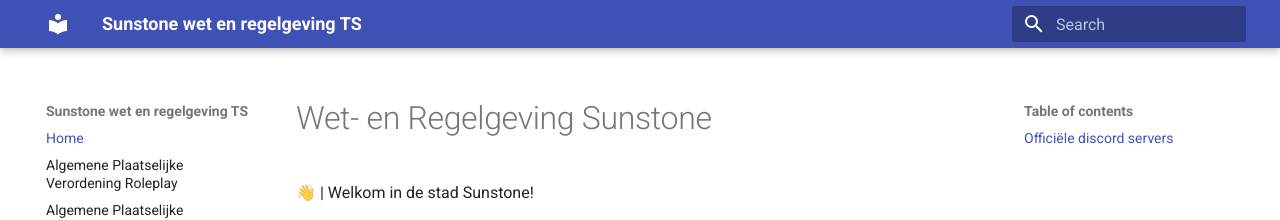
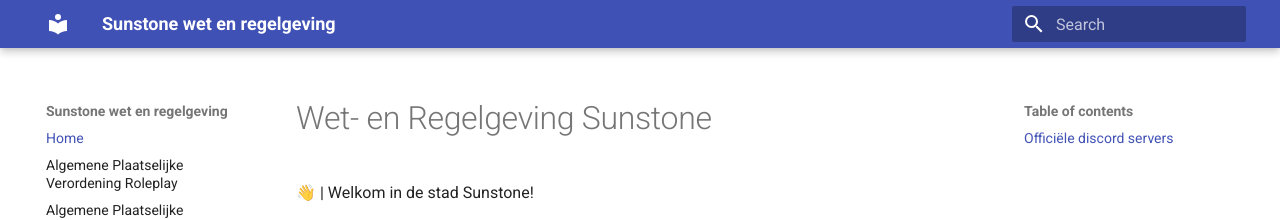
Before and after one commit to mickjoel/wetboek.sunstone, an MkDocs documentation site: the page built from docs/index.md, in a window 1280 px wide. Shown: the top 220 px of the page. Built offline with MkDocs 1.6.1 and Material for MkDocs 9.7.7, drawn with Linux system fonts in a browser that asks for light colours; part of the change alters nothing that is shown.

```diff
--- a/mkdocs.yml
+++ b/mkdocs.yml
@@ -1,5 +1,4 @@
-site_name: Sunstone wet en regelgeving RP
-site_name: Sunstone wet en regelgeving TS
+site_name: Sunstone wet en regelgeving
 
 theme:
   name: material
```
